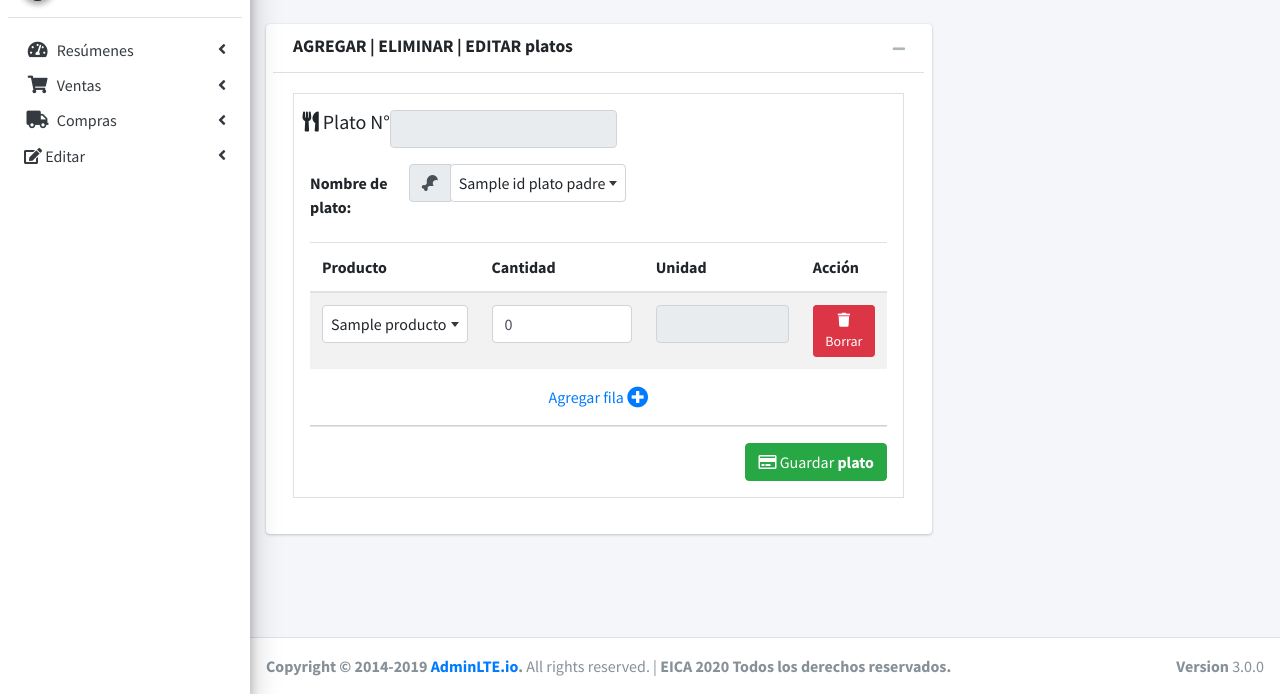
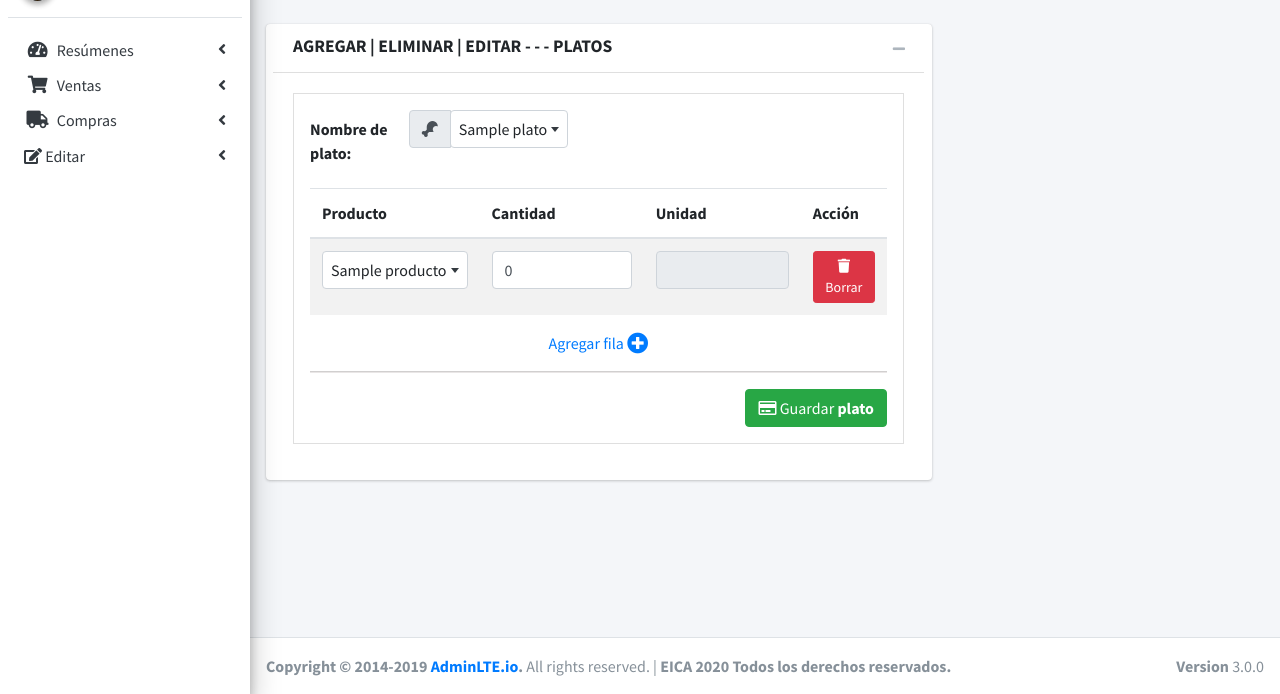
Before and after one commit to AbelardoDV/django_eica, a Django app: template eica/templates/editar_platos.html in a window 1280 px wide. Shown: the part 106-800 px from the top of the page. Run offline with Django 3.2, Linux system fonts and the light colour scheme; the template is opened without the code that fills it: most values are stand-ins (such as "Sample title", 1, 10 or a date in 2020); some libraries are stand-ins or nearby versions.

Commit message:
casi_nada

```diff
--- a/eica/templates/editar_platos.html
+++ b/eica/templates/editar_platos.html
@@ -32,7 +32,7 @@
                 <div class="card col-lg-8">
                     <div class="card-header ">
                         <h4 class="card-title">
-                            <strong>AGREGAR | ELIMINAR | EDITAR platos</strong>
+                            <strong>AGREGAR | ELIMINAR | EDITAR - - - PLATOS</strong>
                         </h4>
 
                         <div class="card-tools">
@@ -58,25 +58,7 @@
                         <form id="myForm" action="#" method="POST">
                             <!-- Grupo 1 formulario -->
                             <div class="invoice p-3 mb-3">
-                                <!-- title row -->
-                                <div class="row">
-                                    <div class="col-xs-2">
-                                        <h5>
-                                            <i class="fas fa-utensils">
-                                            </i>
-                                            Plato N°
-                                        </h5>
-                                    </div>
-                                    <div class="col-xs-2">
-                                        <input id="numero_plato_input" readonly class="form-control">
-                                    </div>
-                                    <!-- /.col -->
-                                </div>
-                                <!-- info row -->
 
-                                <div class="container">
-                                    <p></p>
-                                </div>
                                 <!-- info row -->
 
                                 <div class="row invoice-info">
@@ -97,13 +79,13 @@
                                                         <div class="input-group-prepend ">
                                                             <select class="form-control select2bs4" style="width: 100%;"
                                                                 onchange="cargar_plato(this.value)">
-                                                                {% for plato in platoHijoVenta %}
+                                                                {% for plato in platoPadre %}
                                                                 {% if forloop.last %}
-                                                                <option selected="selected">
-                                                                    {{plato.id_plato_padre.nombre}}
+                                                                <option selected="selected" value={{plato.id}}>
+                                                                    {{plato.nombre}}
                                                                 </option>
                                                                 {% else %}
-                                                                <option>{{plato.id_plato_padre.nombre}}</option>
+                                                                <option value={{plato.id}}> {{plato.nombre}}</option>
                                                                 {% endif %}
                                                                 {% endfor %}
                                                             </select>
@@ -309,20 +291,10 @@
 
     function cargar_plato(selectedValue) {
 
-        // Importamos json files
-        var json_platoHijoVenta = JSON.parse('{{ json_platoHijoVenta | safe}}');
         var json_platoPadre = JSON.parse('{{ json_platoPadre | safe}}');
+        var plato_seleccionado = json_platoPadre.filter(element => element.fields.pk == selectedValue);
 
-        // Extraemos variables
-        var plato_seleccionado = json_platoPadre.filter(element => element.fields.nombre == selectedValue);
-        var numero_plato = json_platoHijoVenta.filter(element => element.fields.id_plato_padre == plato_seleccionado[0].pk);
-        var valor_numero_plato = numero_plato[0].fields.id_plato_padre
-
-        // Renderizamos valores
-        $('#numero_plato_input')[0].value = valor_numero_plato;
-
-        // Agregando productos a la lista
-
+s
 
 
     };
@@ -365,7 +337,6 @@
                 }
                 i++;
             });
-            console.log($("#myForm").serializeToJSON());
         })
     });
 </script>
```
Also changed, not shown: eica/eica/views.py (+6 -11 lines), eica/eica/migrations/0002_auto_20200126_1104.py (deleted), eica/eica/migrations/0002_auto_20200126_1123.py (deleted), eica/eica/migrations/0002_auto_20200126_1227.py (added), eica/eica/migrations/0003_auto_20200126_1115.py (deleted), eica/eica/migrations/0003_auto_20200126_1127.py (deleted), eica/eica/migrations/0004_auto_20200126_1115 copy.py (deleted).
